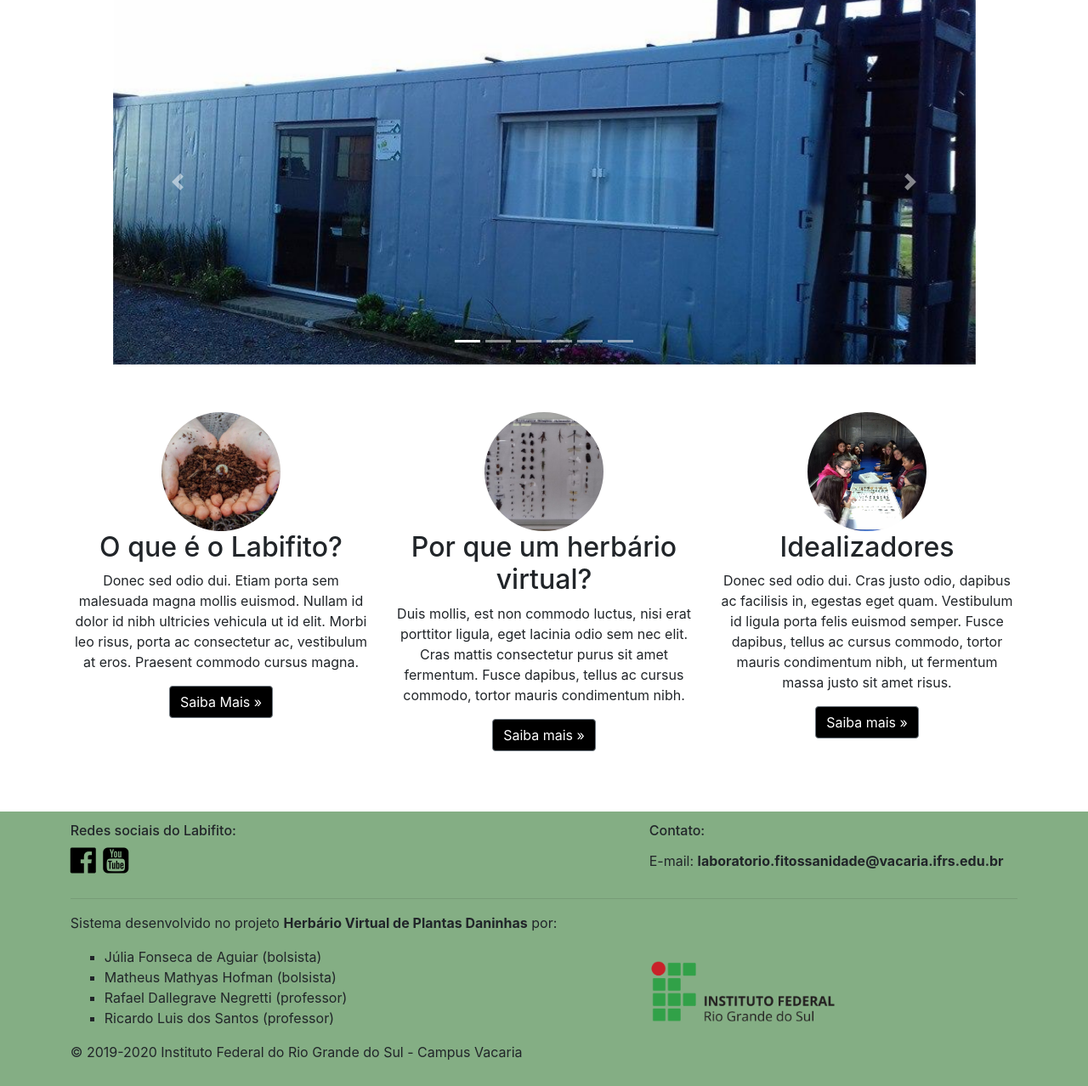
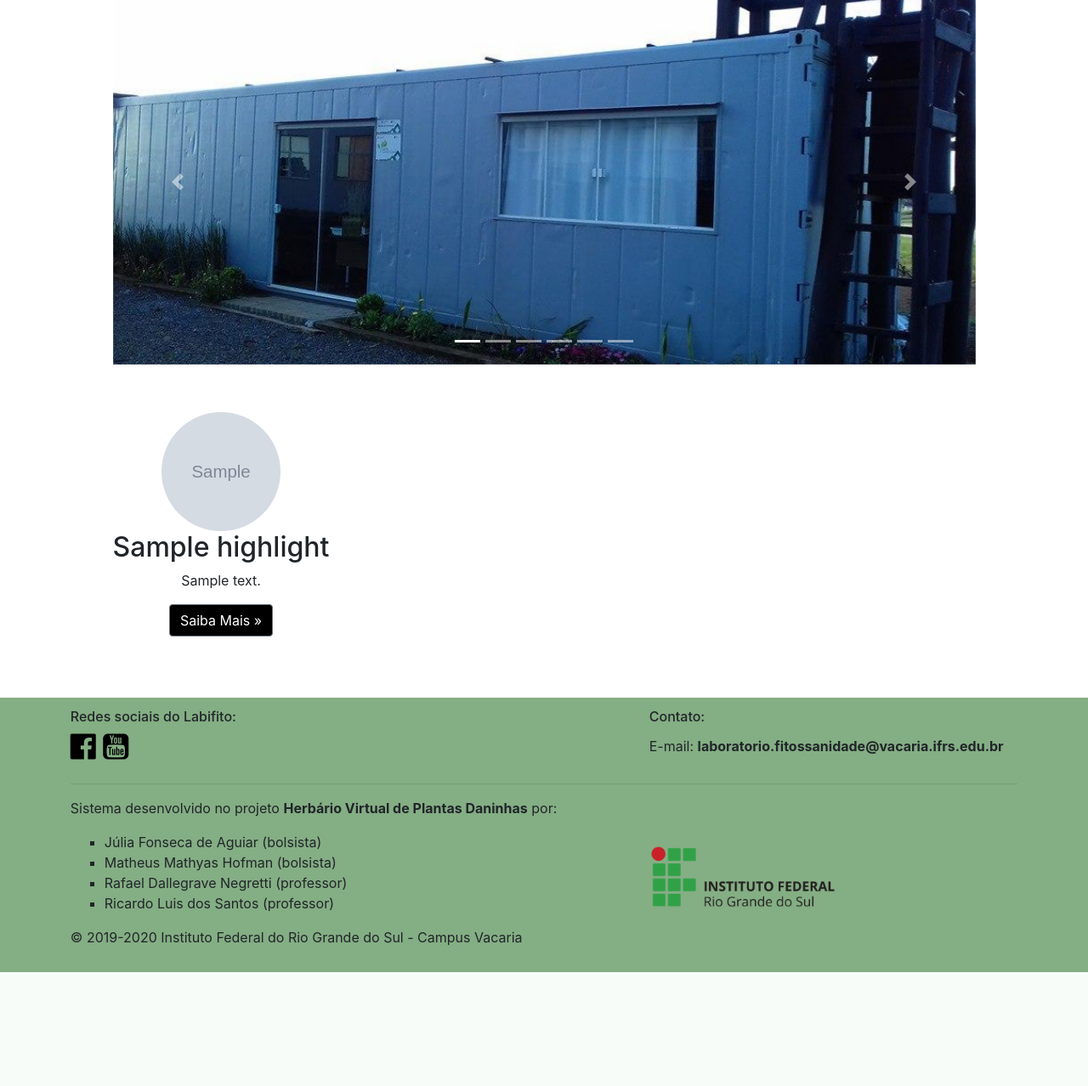
Before and after one commit to ifrs-alunos/Herbario-Virtual, a Django app: page / in a window 1280 px wide. Shown: the part 121-1399 px from the top of the page at 85% size. After the commit the page ends 1265 px from the top, so only its background shows below. Run offline with Django 3.2, Linux system fonts and the light colour scheme; tables that the repository leaves empty hold one stand-in row (values such as "Sample post"); grey boxes marked "Sample" are stand-in pictures; some libraries are stand-ins or nearby versions.

Commit message:
Adicionando objetos no contexto e mostrando no template

```diff
--- a/core/templates/core/index.html
+++ b/core/templates/core/index.html
@@ -51,24 +51,14 @@
 
     <!-- Textos e imagens com explicações acerca do Labifito e do Herbário Virtual -->
     <div class="row">
+        {% for destaque in destaques %}
         <div class="col-lg-4">
-            <img class="rounded-circle" src="{% static 'core/images/foto-lagarta2.jpg'%}" alt="Generic placeholder image" width="140" height="140">
-            <h2>O que é o Labifito?</h2>
-            <p>Donec sed odio dui. Etiam porta sem malesuada magna mollis euismod. Nullam id dolor id nibh ultricies vehicula ut id elit. Morbi leo risus, porta ac consectetur ac, vestibulum at eros. Praesent commodo cursus magna.</p>
+            <img class="rounded-circle" src="{{destaque.image.url}}" alt="Generic placeholder image" width="140" height="140">
+            <h2>{{destaque}}</h2>
+            <p>{{destaque.text}}</p>
             <p><a class="btn btn-secondary" href="#" role="button">Saiba Mais &raquo;</a></p>
         </div>
-        <div class="col-lg-4">
-            <img class="rounded-circle" src="{% static 'core/images/catalogacao.jpg'%}" alt="Generic placeholder image" width="140" height="140">
-            <h2>Por que um herbário virtual?</h2>
-            <p>Duis mollis, est non commodo luctus, nisi erat porttitor ligula, eget lacinia odio sem nec elit. Cras mattis consectetur purus sit amet fermentum. Fusce dapibus, tellus ac cursus commodo, tortor mauris condimentum nibh.</p>
-            <p><a class="btn btn-secondary" href="#" role="button">Saiba mais &raquo;</a></p>
-        </div>
-        <div class="col-lg-4">
-            <img class="rounded-circle" src="{% static 'core/images/alunos-labfito-2.jpg'%}" alt="Generic placeholder image" width="140" height="140">
-            <h2>Idealizadores</h2>
-            <p>Donec sed odio dui. Cras justo odio, dapibus ac facilisis in, egestas eget quam. Vestibulum id ligula porta felis euismod semper. Fusce dapibus, tellus ac cursus commodo, tortor mauris condimentum nibh, ut fermentum massa justo sit amet risus.</p>
-            <p><a class="btn btn-secondary" href="#" role="button">Saiba mais &raquo;</a></p>
-        </div>
+        {% endfor %}
     </div>
 
 <!--     <h2>Notícias:</h2>
--- a/core/views.py
+++ b/core/views.py
@@ -1,11 +1,17 @@
 from django.shortcuts import render
+from .models import Highlight
 
 # Create your views here.
 
 def index(request):
     template_name = 'core/index.html'
+    highlights = Highlight.objects.all()
+    # print(highlights)
 
-    return render(request, template_name, {})
+    # for i in highlights:
+    # 	print(i.text)
+
+    return render(request, template_name, {'destaques':highlights})
 
 def subjects(request):
     template_name = 'core/subjects.html'
```
